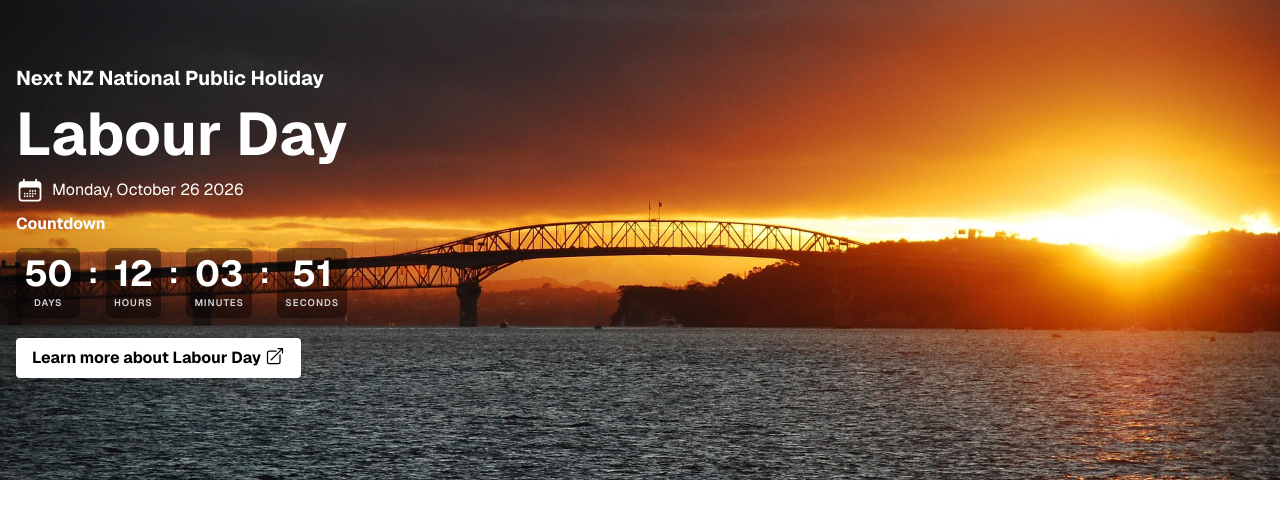
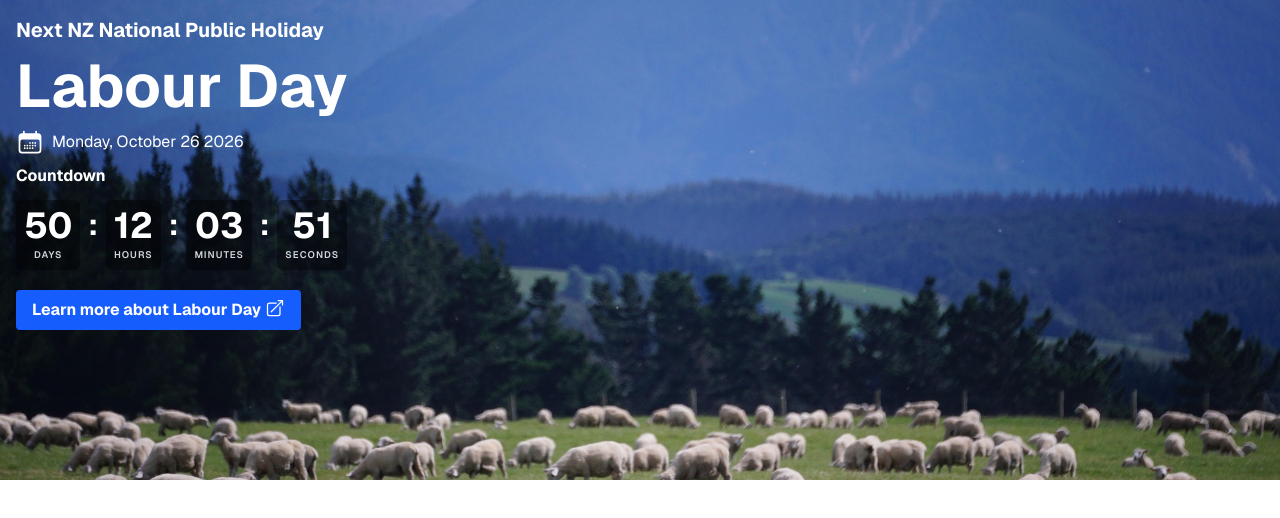
Before and after one commit to Sai-Panda/next-public-holiday-nz, a Next.js app: page / in a window 1280 px wide. Shown: the top 518 px of the page. Built offline with nearby package versions, Linux system fonts and the light colour scheme.

Commit message:
Change img

```diff
--- a/app/components/holiday-countdown-page.tsx
+++ b/app/components/holiday-countdown-page.tsx
@@ -8,7 +8,7 @@ import {
   getUpcomingHolidayOccurrences,
 } from "../util/holiday.util";
 import { holidays } from "../types/holidays";
-import bgImage from '../../public/harbourbridge.jpg'
+import bgImage from '../../public/mountains_sheep.jpg'
 import { CalendarDaysIcon } from '@heroicons/react/24/solid'
 import { ArrowTopRightOnSquareIcon } from "@heroicons/react/24/solid";
 
@@ -157,7 +157,7 @@ export default function HolidayCountdownPage({ simulatedNow }: HolidayCountdownP
   const nextHolidayInfoUrl = nextHoliday.infoUrl;
 
   return (
-    <main className="relative h-screen overflow-hidden text-slate-950">
+    <main className="relative h-screen overflow-hidden text-slate-950 flex flex-col h-screen">
       <div className="relative h-3/5 w-full">
         <Image
           src={bgImage}
@@ -167,7 +167,7 @@ export default function HolidayCountdownPage({ simulatedNow }: HolidayCountdownP
           fill
           className="object-cover z-10"
         />
-        <div className="p-4 relative z-10 text-white top-1/10 font-bold">
+        <div className="p-4 relative z-10 text-white font-bold">
           <div className="text-xl w-6/7">
             Next NZ National Public Holiday
           </div>
@@ -211,12 +211,17 @@ export default function HolidayCountdownPage({ simulatedNow }: HolidayCountdownP
               target="_blank"
               rel="noopener noreferrer"
             >
-              <button className="bg-white text-black mt-5 px-4 py-2 rounded flex">
+              <button className="bg-blue-600 text-white mt-5 px-4 py-2 rounded flex">
                 Learn more about {nextHoliday.name} <ArrowTopRightOnSquareIcon className="size-5 ml-1"/>
               </button>
             </a>
           </div>
         </div>
+
+
+        <div className="relative grow bg-blue-600">
+          sdf.kdfsklsjdfljsd
+        </div>
       </div>
     </main>
   );
```
Also changed, not shown: public/mountains_sheep.jpg (added).
